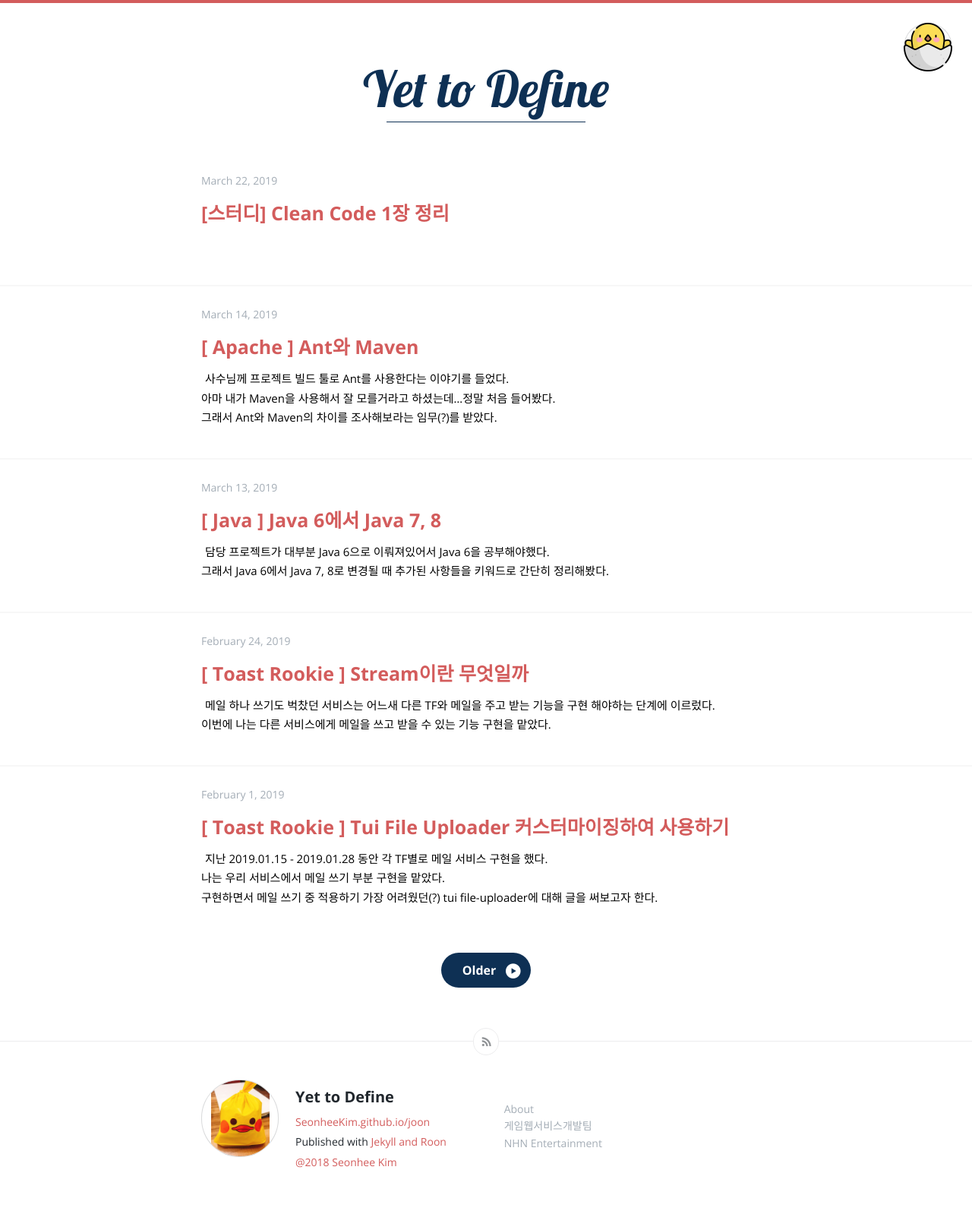
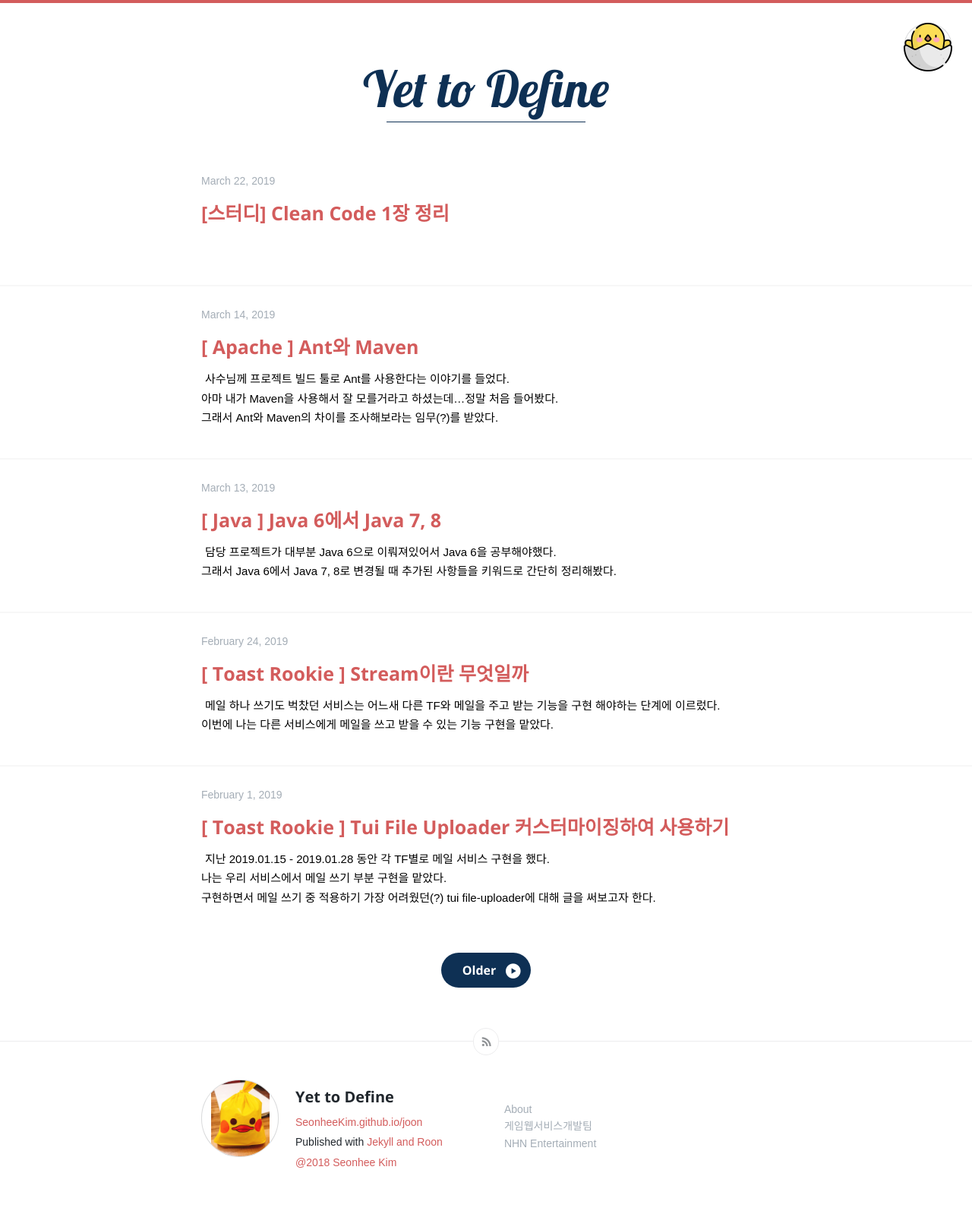
Before and after one commit to vormwald/joon, a Jekyll site: the page built from index.html, in a window 1280 px wide. Shown: the whole page at 76% size. Built offline with Jekyll 4.4.1, drawn with Linux system fonts in a browser that asks for light colours; Markdown is read by kramdown in place of the engine named in the settings; the list of posts is cut into pages by our own code.

Commit message:
add font Noto Sans KR

```diff
--- a/css/screen.css
+++ b/css/screen.css
@@ -1,4 +1,5 @@
 /* Link colour */
+
 a {
     color: #d35c5c;
 }
@@ -64,12 +65,20 @@ article, aside, details, figcaption, figure, footer, header, hgroup, menu, nav,
 }
 
 @font-face {
+    font-family: 'Noto Sans KR', sans-serif;
+    src: url("../assets/fonts/NotoSansCJKkr-Black.otf") format("opentype"),
+         url("../assets/fonts/NotoSansCJKkr-Bold.otf") format("opentype"),
+         url("../assets/fonts/NotoSansCJKkr-Medium.otf") format("opentype"),
+         url("../assets/fonts/NotoSansCJKkr-Regular.otf") format("opentype");
+}
+
+@font-face {
     font-family: 'Lobster';
     src: url("../assets/fonts/Lobster.ttf") format("truetype");
 }
 
 body {
-    font-family: "Open Sans", "Helvetica Neue", "Helvetica-Neue", helvetica, sans-serif
+    font-family: 'Noto Sans KR', sans-serif;
 }
 body .btn, body>header h1, body article header h1, body>footer .details h4, body .post-footer .details h4, body #share_modal header a.close, body.user article.feature h1 a {
     font-family: "Open Sans", "Helvetica Neue", "Helvetica-Neue", helvetica, sans-serif
```
Also changed, not shown: 4 other files.
